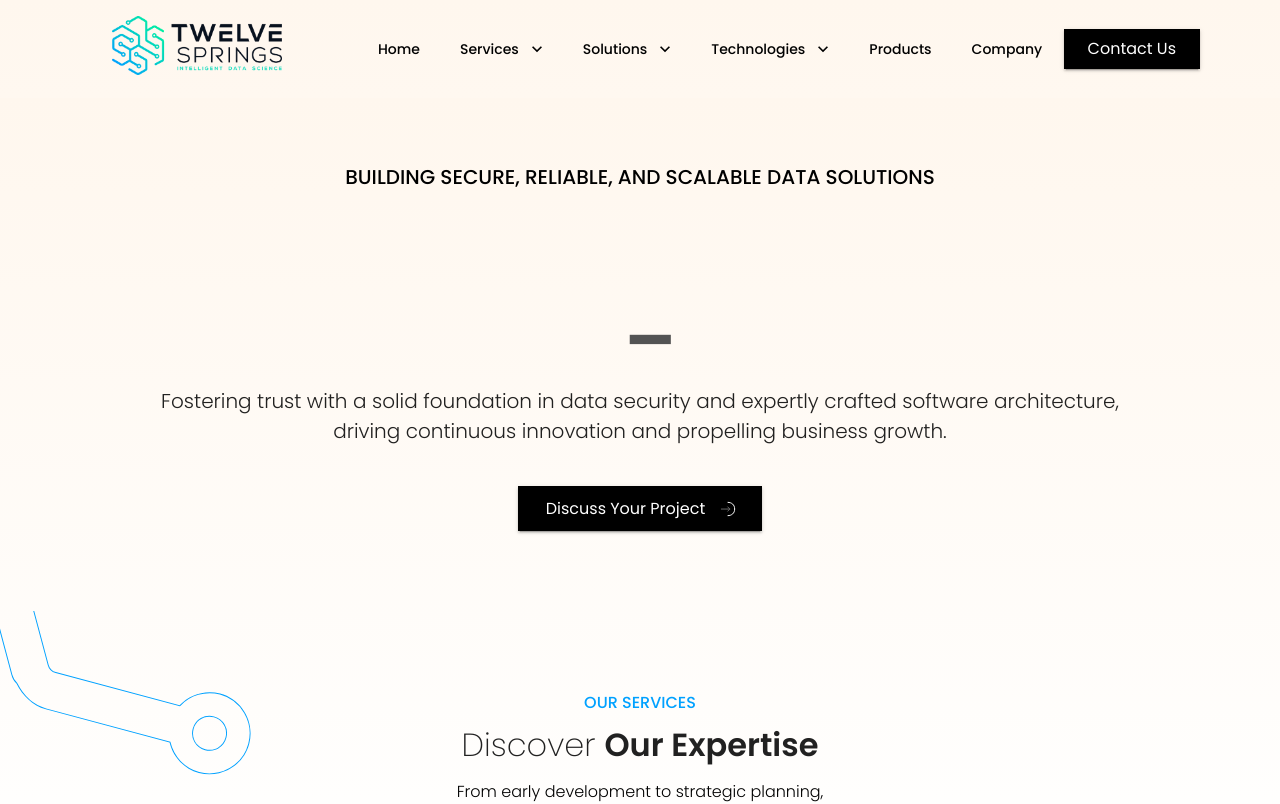
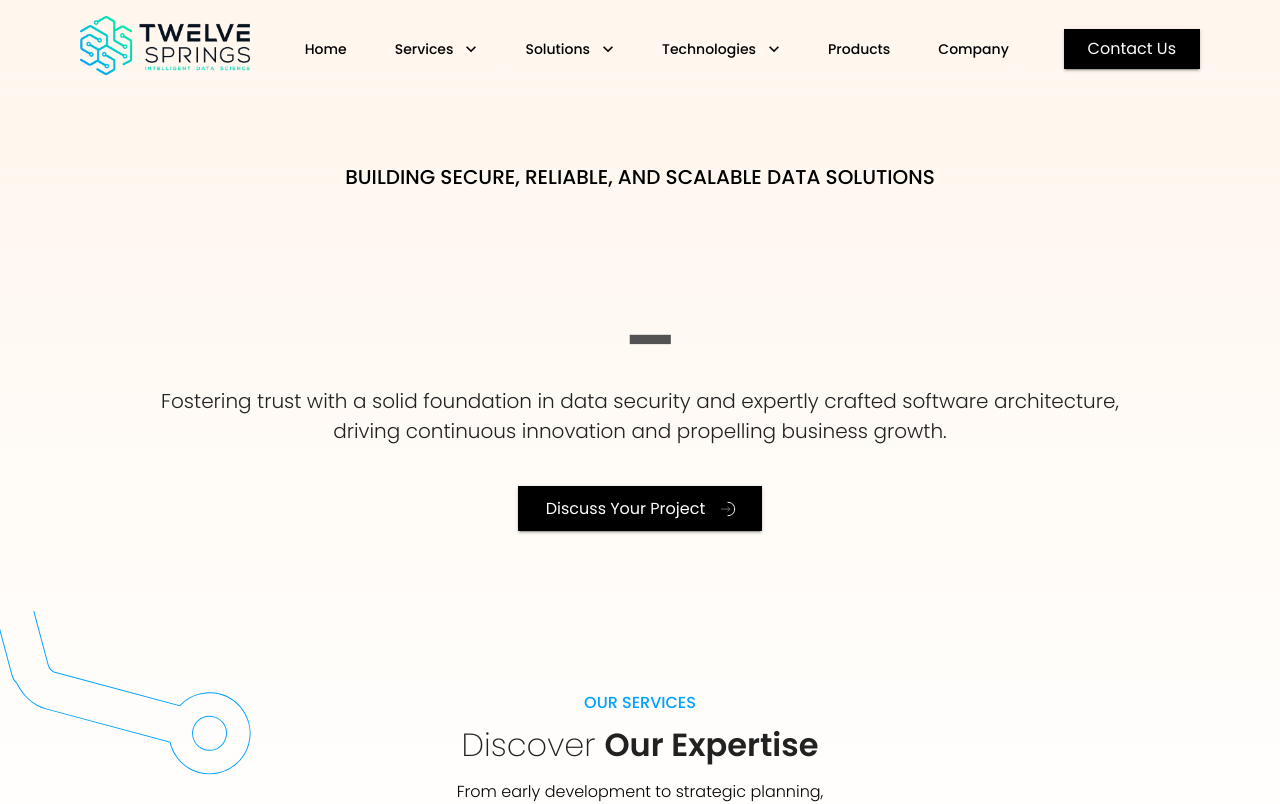
Before and after one commit to shabv-mm/twelve-springs-website-2025, a React (Vite) app: page / in a window 1280 px wide. Shown: the top 804 px of the page. Built offline with nearby package versions, Linux system fonts and the light colour scheme; a web font is replaced by a local one.

Commit message:
header fixes

```diff
--- a/src/Landing.jsx
+++ b/src/Landing.jsx
@@ -125,7 +125,7 @@ const Landing = () => {
                 }}
             >
                 {/* Left Section - Form */}
-                <Grid item xs={12} md={5}> {/* UPDATED: Changed md from 5.5 to 5 */}
+                <Grid item xs={12} md={4.5}> {/* UPDATED: Changed md from 5 to 4.5 */}
                     <Box
                         component="form"
                         onSubmit={handleSubmit(onSubmit)}
@@ -274,7 +274,7 @@ const Landing = () => {
                 </Grid>
 
                 {/* Right Section - Calendly Widget */}
-                <Grid item xs={12} md={6}> {/* UPDATED: Changed md from 5.5 to 6 */}
+                <Grid item xs={12} md={6.4}> {/* UPDATED: Changed md from 6 to 6.5 */}
                     <Paper
                         sx={{
                             p: { xs: 2, sm: 3, md: 4 },
--- a/src/pages/Components-Folder/Header.jsx
+++ b/src/pages/Components-Folder/Header.jsx
@@ -16,7 +16,7 @@ import { Divider, ListItemText, ListItemIcon, Collapse } from "@mui/material";
 // Import MUI Icons
 import ExpandMoreIcon from "@mui/icons-material/ExpandMore";
 import ChevronRightIcon from "@mui/icons-material/ChevronRight";
-import HomeOutlinedIcon from "@mui/icons-material/HomeOutlined";
+import HomeOutlinedIcon from "@mui/icons-material/HomeOutlined"; // Added Home icon
 import WbIncandescentOutlinedIcon from "@mui/icons-material/WbIncandescentOutlined";
 import CodeOutlinedIcon from "@mui/icons-material/CodeOutlined";
 import DnsOutlinedIcon from "@mui/icons-material/DnsOutlined";
@@ -272,7 +272,7 @@ const Header = () => {
                 backgroundSize: "100% 200vh",
                 color: "#000",
                 boxShadow: "none",
-                px: { xs: 2, md: 2, lg: 10 },
+                px: { xs: 2, md: 4, lg: 10 }, // Increased md padding
                 py: 2,
             }}
         >
@@ -281,9 +281,9 @@ const Header = () => {
                 sx={{
                     display: "flex",
                     flexDirection: { xs: "column", md: "row" },
-                    justifyContent: { md: "flex-start", lg: "flex-start" }, // Changed from center to flex-start
+                    justifyContent: { xs: "flex-start", md: "space-between" },
                     alignItems: { xs: "stretch", md: "center" },
-                    gap: { md: 1, lg: 8 }, // Reduced gap from 15 to 8
+                    gap: { xs: 0, md: 2, lg: 4 }, // Added gap for md and lg
                     flexWrap: "wrap",
                 }}
             >
@@ -294,7 +294,7 @@ const Header = () => {
                         justifyContent: "space-between",
                         alignItems: "center",
                         width: { xs: "100%", md: "auto" },
-                        ml: { xs: 0, md: 0, lg: 4 }, // Add left margin ONLY for large screens
+                        // Removed ml for lg here, relying on Toolbar's px and gap
                     }}
                 >
                     <Box component={RouterLink} to="/">
@@ -317,12 +317,12 @@ const Header = () => {
                 <Box
                     sx={{
                         display: { xs: "none", md: "flex" },
-                        flex: 1, // Changed from flexGrow: 1 to flex: 1
-                        justifyContent: "flex-start", // Changed from space-evenly to flex-start
-                        gap: 1, // Reduced gap from 2 to 1
+                        flexGrow: 1,
+                        justifyContent: "center", // Centered on desktop
+                        gap: { md: 1, lg: 2 }, // Gap between individual menu items
                         alignItems: "center",
-                        ml: { lg: 2 }, // Add left margin for better spacing
-                        minWidth: 0, // Prevent flex item from growing too large
+                        minWidth: 0, // Ensures content shrinks if needed
+                        // Removed mr for lg here, relying on Toolbar's px and gap
                     }}
                     onMouseLeave={handleMenuClose}
                 >
@@ -338,8 +338,8 @@ const Header = () => {
                                             textTransform: "none",
                                             fontFamily: "Poppins",
                                             fontWeight: 500,
-                                            minWidth: "auto", // Allow buttons to be smaller
-                                            px: 2, // Reduced horizontal padding
+                                            minWidth: "auto",
+                                            px: 2,
                                         }}
                                         endIcon={<ExpandMoreIcon />}
                                     >
@@ -422,8 +422,8 @@ const Header = () => {
                                     textTransform: "none",
                                     fontFamily: "Poppins",
                                     fontWeight: 500,
-                                    minWidth: "auto", // Allow buttons to be smaller
-                                    px: 2, // Reduced horizontal padding
+                                    minWidth: "auto",
+                                    px: 2,
                                 }}
                             >
                                 {item.name}
```
